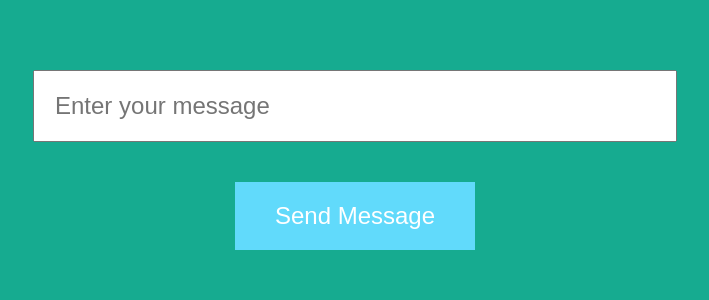
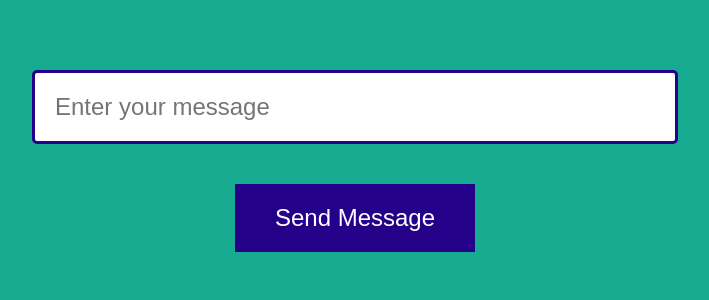
Before and after one commit to Lpint02/amplify-app, a React (Create React App) app: page / in a window 1280 px wide. Shown: the top 300 px of the page, without its empty margins (285-994 px from the left). Built offline with nearby package versions, Linux system fonts and the light colour scheme.

Commit message:
updated css

```diff
--- a/src/App.css
+++ b/src/App.css
@@ -24,13 +24,15 @@ input[type="text"] {
   font-size: 24px;
   width: 80%;
   max-width: 600px;
+  border: 3px solid #250189;
+  border-radius: 5px;
 }
 
 button {
   padding: 20px 40px;
   margin: 20px;
   font-size: 24px;
-  background-color: #61dafb;
+  background-color: #250189;
   border: none;
   color: white;
   cursor: pointer;
```
